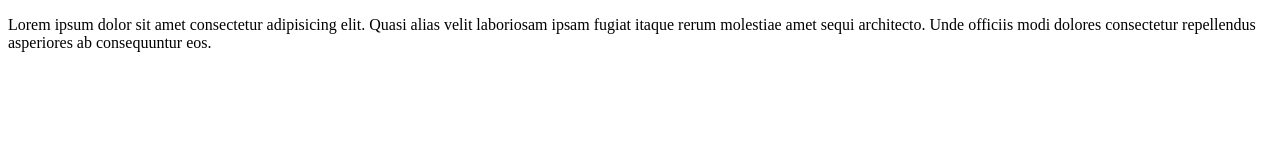
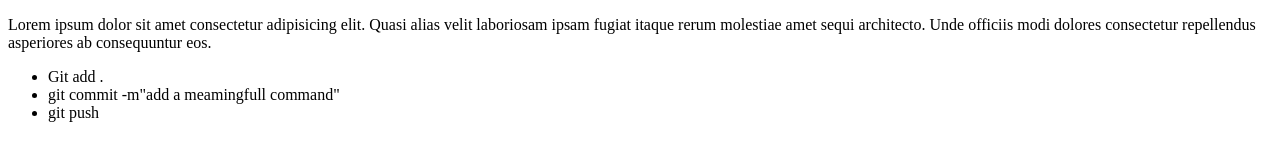
Before and after one commit to alam-ij/my-first-github-repo, a plain HTML site: page My first github wapsite.html in a window 1280 px wide. Drawn offline with Linux system fonts and the light colour scheme.

Commit message:
addeded li list

```diff
--- a/My first github wapsite.html
+++ b/My first github wapsite.html
@@ -7,5 +7,11 @@
 </head>
 <body>
   <p>Lorem ipsum dolor sit amet consectetur adipisicing elit. Quasi alias velit laboriosam ipsam fugiat itaque rerum molestiae amet sequi architecto. Unde officiis modi dolores consectetur repellendus asperiores ab consequuntur eos.</p>
+
+  <ul>
+    <li>Git add .</li>
+    <li>git commit -m"add a meamingfull command"</li>
+    <li>git push</li>
+  </ul>
 </body>
 </html>
```
